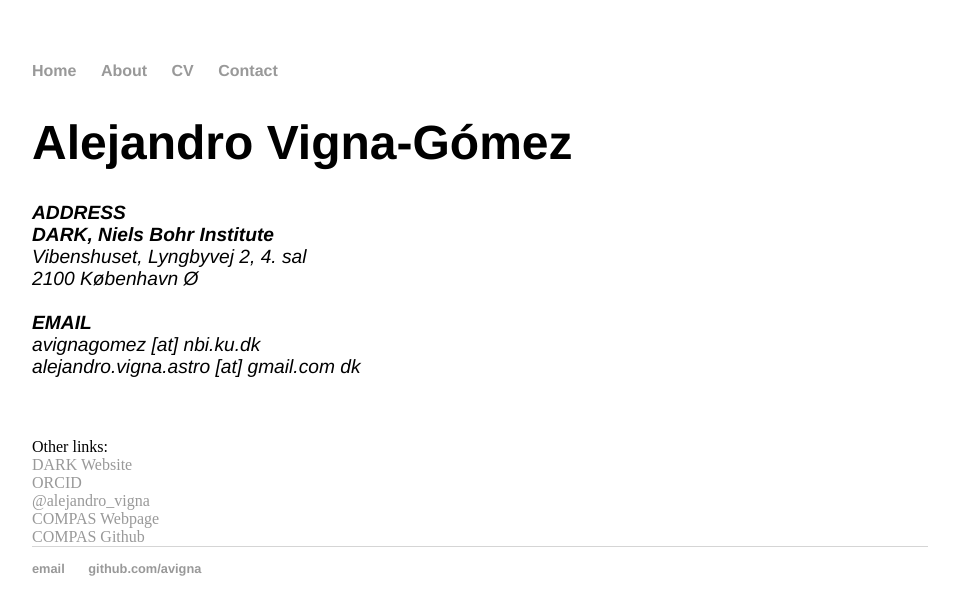
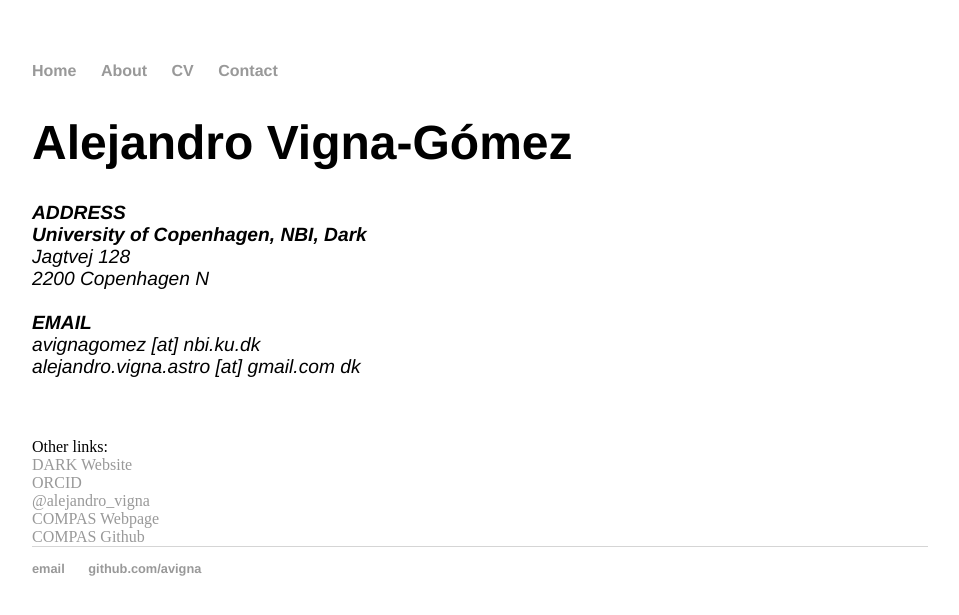
Before and after one commit to avigna/avigna.github.io, a Jekyll site: the page built from contact/index.html, in a window 1280 px wide. Shown: the top 615 px of the page, without its empty margins (160-1119 px from the left). Built offline with Jekyll 4.4.1, drawn with Linux system fonts in a browser that asks for light colours.

Commit message:
Update index.html

```diff
--- a/contact/index.html
+++ b/contact/index.html
@@ -7,9 +7,9 @@ title: Contact
 		<h1>Alejandro Vigna-Gómez</h1>
 		<address>
 		<strong> ADDRESS </strong><br>
-		<strong>DARK, Niels Bohr Institute</strong><br>
-		Vibenshuset, Lyngbyvej 2, 4. sal <br>
-		2100 København Ø <br> <br>
+		<strong>University of Copenhagen, NBI, Dark</strong><br>
+		Jagtvej 128 <br>
+		2200 Copenhagen N <br> <br>
 
 		<strong>EMAIL</strong><br>
 		<span class="obfuscate">avignagomez [at] nbi.ku.dk</span> <br>
```
